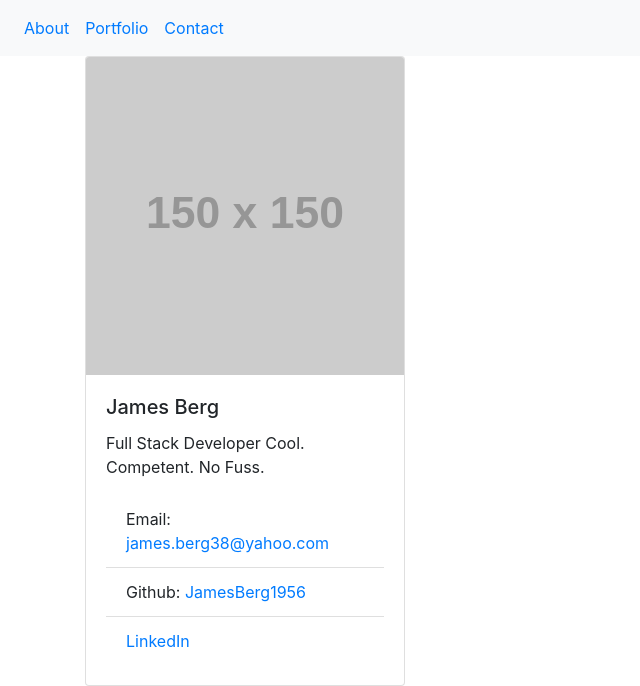
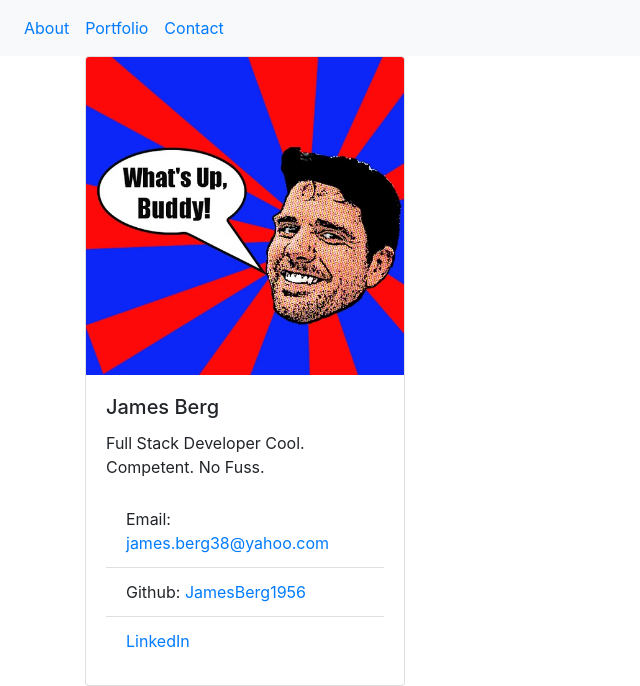
Before and after one commit to JamesBerg1956/portfolio, a React (Create React App) app: page /Contact in a window 1280 px wide. Shown: the top 686 px of the page, without its empty margins (0-640 px from the left). Built offline with nearby package versions, Linux system fonts and the light colour scheme.

Commit message:
fixed logo not showing by importing image

```diff
--- a/src/components/ContactCard.js
+++ b/src/components/ContactCard.js
@@ -4,6 +4,7 @@ import ListGroup from "react-bootstrap/ListGroup";
 import Container from "react-bootstrap/Container";
 import Row from "react-bootstrap/Row";
 import Col from "react-bootstrap/Col";
+import logo from "../assets/logo.jpg";
 
 function ContactCard(){
 
@@ -13,7 +14,7 @@ function ContactCard(){
             <Row>
                 <Col>
                     <Card style={{ width:"20rem" }}>
-                        <Card.Img variant="top" src="https://via.placeholder.com/150" />
+                        <Card.Img variant="top" src={logo} alt="James Berg" />
                         <Card.Body>
                             <Card.Title>James Berg</Card.Title>
                             <Card.Text>
```
Also changed, not shown: src/assets/logo.jpg (added).
